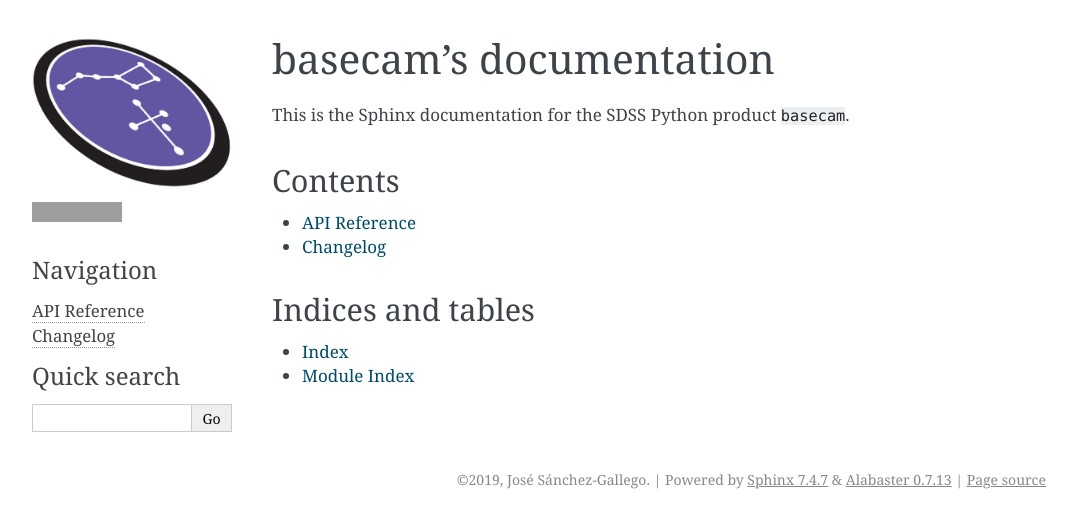
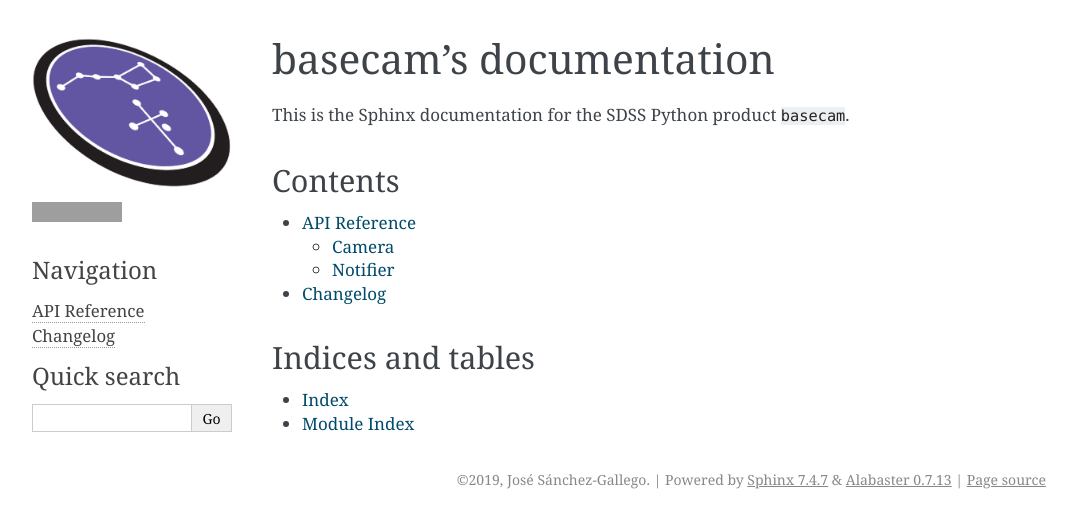
Before and after one commit to sdss/basecam, a Sphinx documentation site: the page built from docs/sphinx/index.rst, in a window 1280 px wide, cut to the strip 0-528 px from the top of the page. Shown: the whole strip, without its empty margins (106-1183 px from the left). Built offline with Sphinx 7.4.7, drawn with Linux system fonts in a browser that asks for light colours; the version number is read from the project's files by our own code; grey boxes are pictures that could not be loaded.

Commit message:
Document API for camera and notifier

```diff
--- a/docs/sphinx/api.rst
+++ b/docs/sphinx/api.rst
@@ -4,4 +4,15 @@
 API Reference
 =============
 
+Camera
+------
+
 .. automodule:: basecam.camera
+    :members:
+
+
+Notifier
+--------
+
+.. automodule:: basecam.notifier
+    :members:
```
